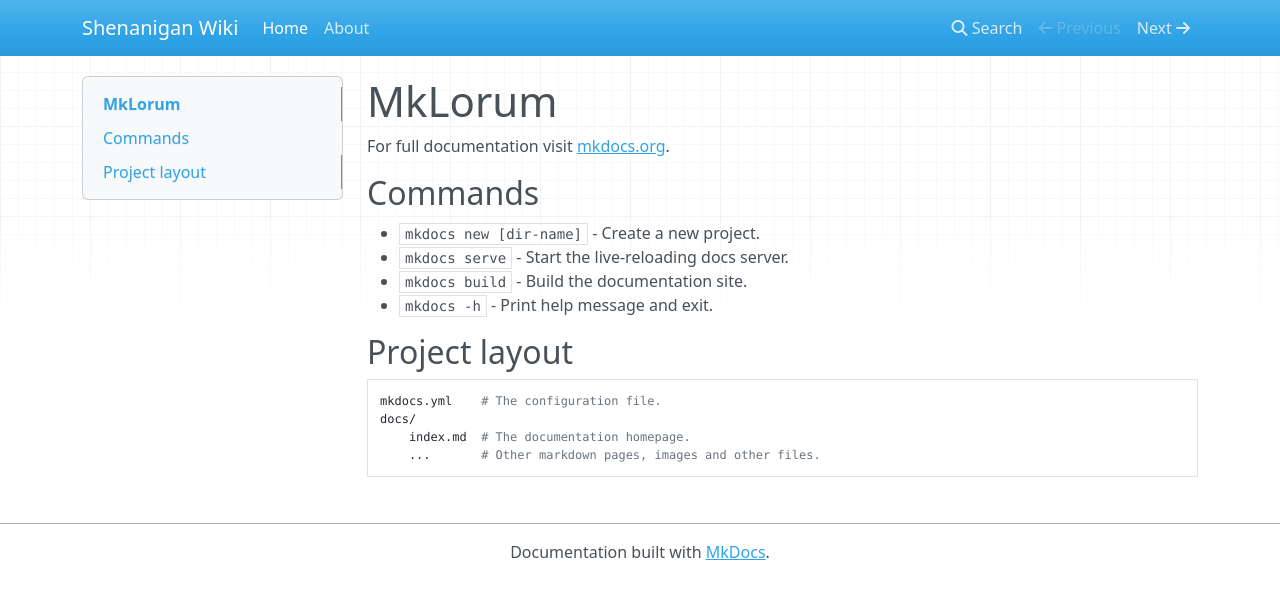
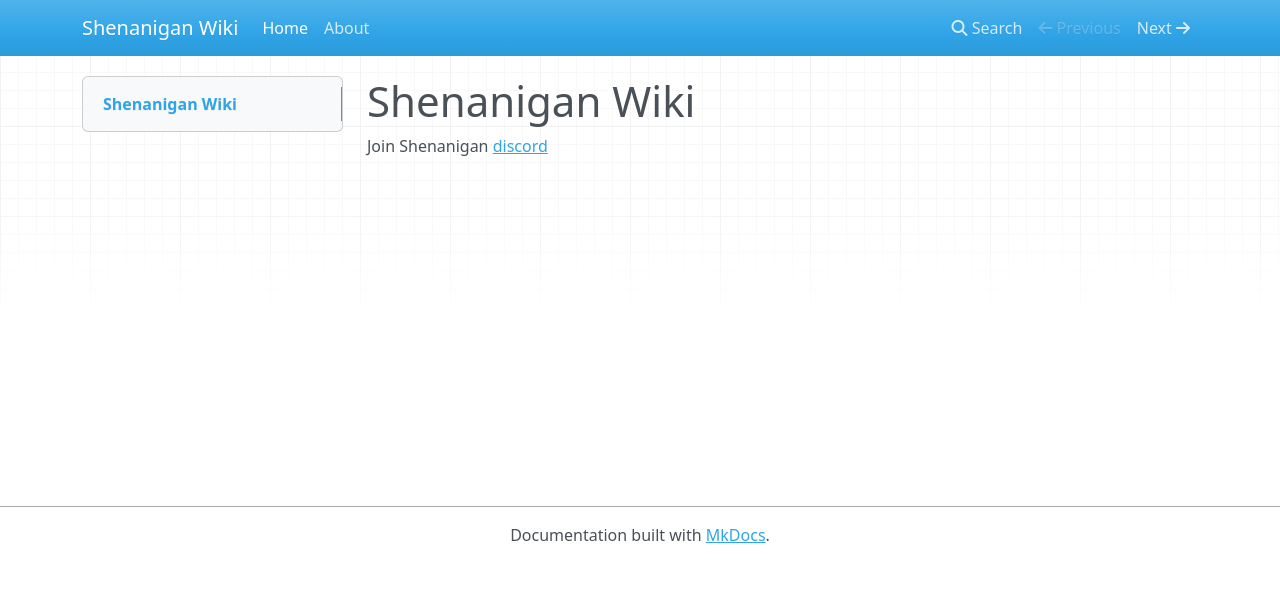
Before and after one commit to ShenaniganDApp/docs, an MkDocs documentation site: the page built from docs/index.md, in a window 1280 px wide. Shown: the top 599 px of the page. Built offline with MkDocs 1.6.1, drawn with Linux system fonts in a browser that asks for light colours; nearby versions of some CDN libraries.

Commit message:
Update index.md

```diff
--- a/docs/index.md
+++ b/docs/index.md
@@ -1,17 +1,3 @@
-# MkLorum
+# Shenanigan Wiki
 
-For full documentation visit [mkdocs.org](https://www.mkdocs.org).
-
-## Commands
-
-* `mkdocs new [dir-name]` - Create a new project.
-* `mkdocs serve` - Start the live-reloading docs server.
-* `mkdocs build` - Build the documentation site.
-* `mkdocs -h` - Print help message and exit.
-
-## Project layout
-
-    mkdocs.yml    # The configuration file.
-    docs/
-        index.md  # The documentation homepage.
-        ...       # Other markdown pages, images and other files.
+Join Shenanigan [discord](http://www.she.energy/join)
```
